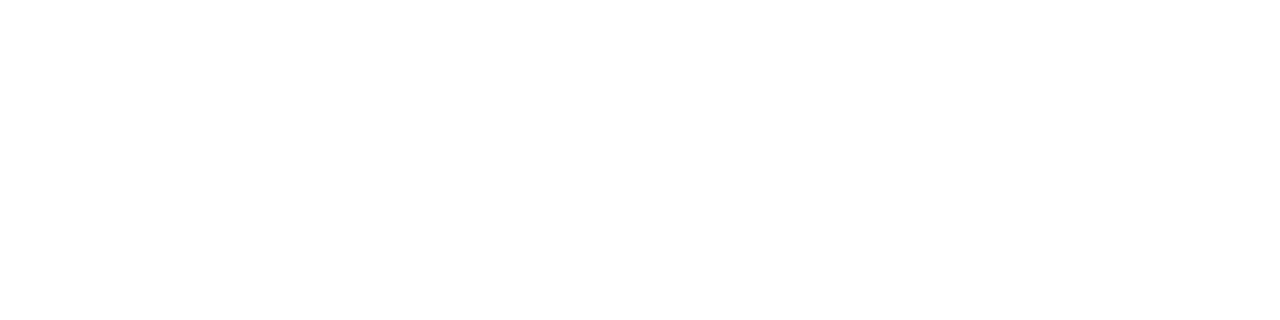
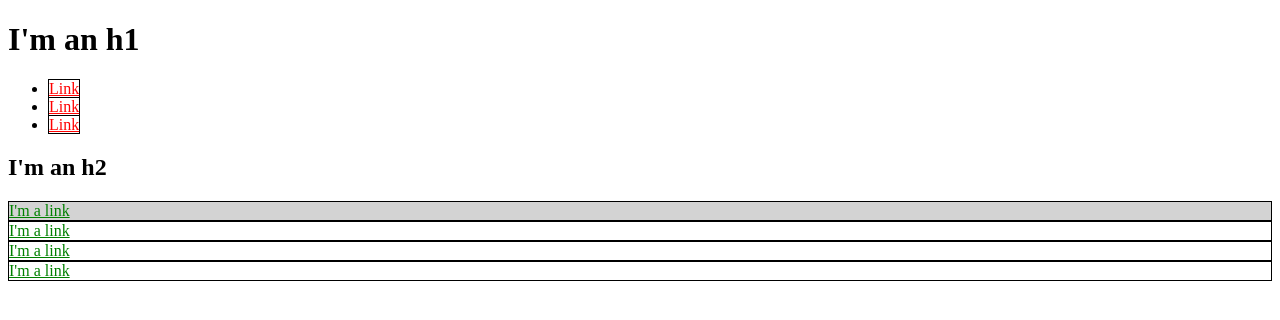
Before and after one commit to BlockProgram/blockprogram.github.io, a plain HTML site: page index.html in a window 1280 px wide. Drawn offline with Linux system fonts and the light colour scheme.

Commit message:
Add internal stylesheet, classes and ids

```diff
--- a/index.html
+++ b/index.html
@@ -3,37 +3,47 @@
   <head>
     <title>Test Page: Don't Panic</title>
     <meta charset="utf-8">
-    <style
-    div {
-      border: 1px solid black;
-      }
+    <style>
+      li a {
+          border: 1px solid black;
+          color: red;
+          }
+      div {
+        border: 1px solid black;
+        }
+      #exec-bio {
+        background-color: lightgrey;
+        }
+        .bio-box a {
+                color: green;
+            }
     </style>
   </head>
   <body>
     <h1>I'm an h1</h1>
     <ul>
       <li>
-        <a href="https://example.com/" style="color: red;">Link</a>
+        <a href="https://example.com/">Link</a>
       </li>
       <li>
-        <a href="https://example.com/" style="color: red;">Link</a>
+        <a href="https://example.com/">Link</a>
       </li>
       <li>
-        <a href="https://example.com/" style="color: red;">Link</a>
+        <a href="https://example.com/">Link</a>
       </li>
     </ul>
     <h2>I'm an h2</h2>
-    <div>
-      <a href="https://example.com/" style="color: green;">I'm a link</a>
+    <div id="exec-bio" class="bio-box">
+      <a href="https://example.com/">I'm a link</a>
     </div>
-    <div>
-      <a href="https://example.com/" style="color: green;">I'm a link</a>
+    <div class="bio-box">
+      <a href="https://example.com/">I'm a link</a>
     </div>
-    <div>
-      <a href="https://example.com/" style="color: green;">I'm a link</a>
+    <div class="bio-box">
+      <a href="https://example.com/">I'm a link</a>
     </div>
-    <div>
-      <a href="https://example.com/" style="color: green;">I'm a link</a>
+    <div class="bio-box">
+      <a href="https://example.com/">I'm a link</a>
     </div>
   </body>
 </html>
```
